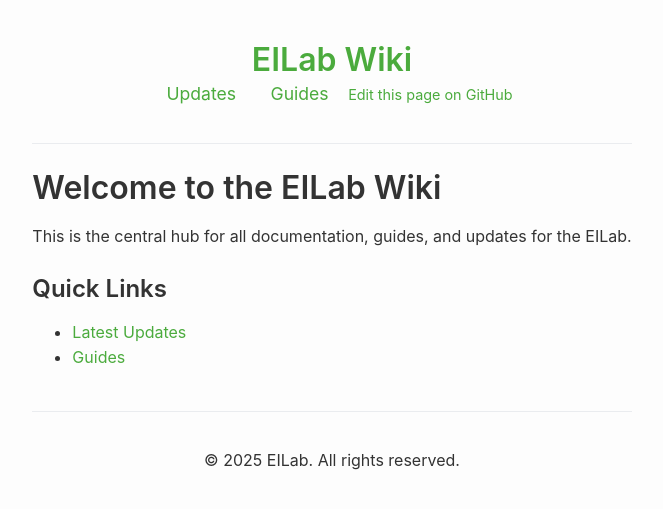
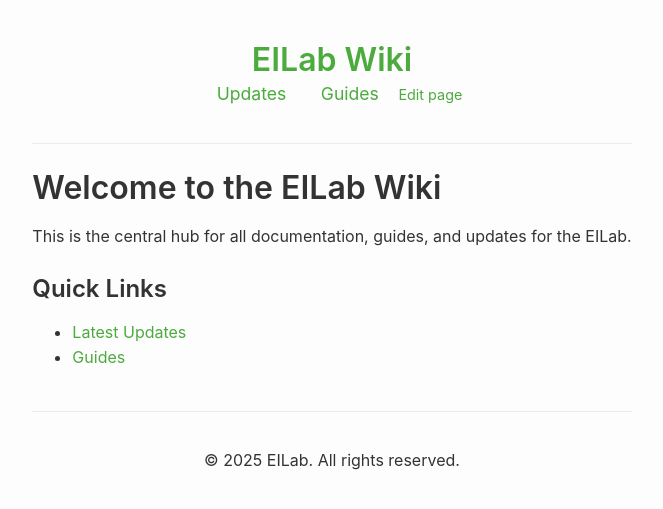
Before and after one commit to cadoraghese/demo_wiki_eilab, a Jekyll site: the page built from index.md, in a window 1280 px wide. Shown: the top 509 px of the page, without its empty margins (308-971 px from the left). Built offline with Jekyll 4.4.1, drawn with Linux system fonts in a browser that asks for light colours.

Commit message:
Update header.html

```diff
--- a/_includes/header.html
+++ b/_includes/header.html
@@ -5,6 +5,6 @@
 <!--     <a href="#">Templates</a>
     <a href="#">Useful Internal Info</a> -->
     <a href="{{ "/Guides" | relative_url }}">Guides</a>
-    <a class="edit-link" href="https://github.com/{{ site.organization }}{{ site.baseurl }}/edit/main/{{ page.path }}" target="_blank">Edit this page on GitHub</a>
+    <a class="edit-link" href="https://github.com/{{ site.organization }}{{ site.baseurl }}/edit/main/{{ page.path }}" target="_blank">Edit page</a>
   </nav>
 </header>
```
